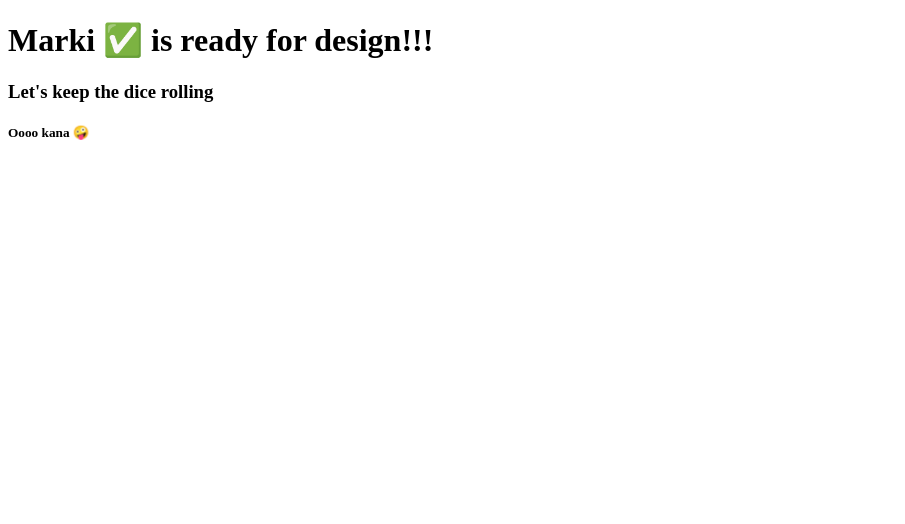
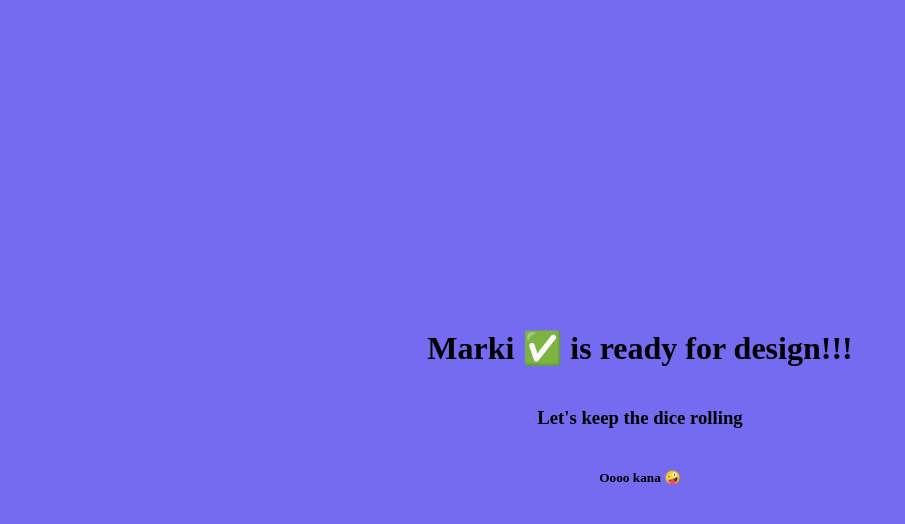
Before and after one commit to gdsc-kwasu/marki-client, a React (Vite) app: page / in a window 1280 px wide. Shown: the top 524 px of the page, without its empty margins (0-905 px from the left). Built offline with nearby package versions, Linux system fonts and the light colour scheme.

Commit message:
Setup node-sass for the project

```diff
--- a/package.json
+++ b/package.json
@@ -33,6 +33,7 @@
         "eslint": "^6.8.0",
         "eslint-config-prettier": "^6.10.1",
         "eslint-plugin-prettier": "^3.1.2",
+        "node-sass": "^4.13.1",
         "react": "^16.13.1",
         "react-dom": "^16.13.1"
     }
--- a/src/app.js
+++ /dev/null
@@ -1,14 +0,0 @@
-import React from "react";
-import ReactDOM from "react-dom";
-
-const App = () => {
-    return (
-        <React.Fragment>
-            <h1>Marki &#9989; is ready for design!!!</h1>
-            <h3>Let's keep the dice rolling</h3>
-            <h5>Oooo kana &#129322;</h5>
-        </React.Fragment>
-    );
-};
-
-ReactDOM.render(<App />, document.querySelector("#root"));
--- /dev/null
+++ b/src/app.jsx
@@ -0,0 +1,23 @@
+import React from "react";
+import ReactDOM from "react-dom";
+import "./styles/app.scss";
+
+const App = () => {
+    return (
+        <React.Fragment>
+            <div className="container">
+                <h1>
+                    Marki{" "}
+                    <span role="img" aria-label="check emoji">
+                        &#9989;
+                    </span>{" "}
+                    is ready for design!!!
+                </h1>
+                <h3>Let's keep the dice rolling</h3>
+                <h5>Oooo kana &#129322;</h5>
+            </div>
+        </React.Fragment>
+    );
+};
+
+ReactDOM.render(<App />, document.querySelector("#root"));
--- a/src/index.html
+++ b/src/index.html
@@ -8,5 +8,5 @@
     <body>
         <div id="root"></div>
     </body>
-    <script src="./app.js"></script>
+    <script src="./app.jsx"></script>
 </html>
--- /dev/null
+++ b/src/styles/_variables.scss
@@ -0,0 +1 @@
+$primary: #746bf0;
--- /dev/null
+++ b/src/styles/app.scss
@@ -0,0 +1,3 @@
+@import "./variables.scss";
+
+@import "./global.scss";
--- /dev/null
+++ b/src/styles/global.scss
@@ -0,0 +1,16 @@
+body {
+    background-color: $primary;
+}
+
+.container {
+    height: 100vh;
+    display: flex;
+    flex-wrap: wrap;
+    justify-content: center;
+    align-content: center;
+
+    h1, h3, h5 {
+        width: 100%;
+        text-align: center;
+    }
+}
```
Also changed, not shown: .eslintrc.json, 4 other files (tests, documents, lock files or other folders).
